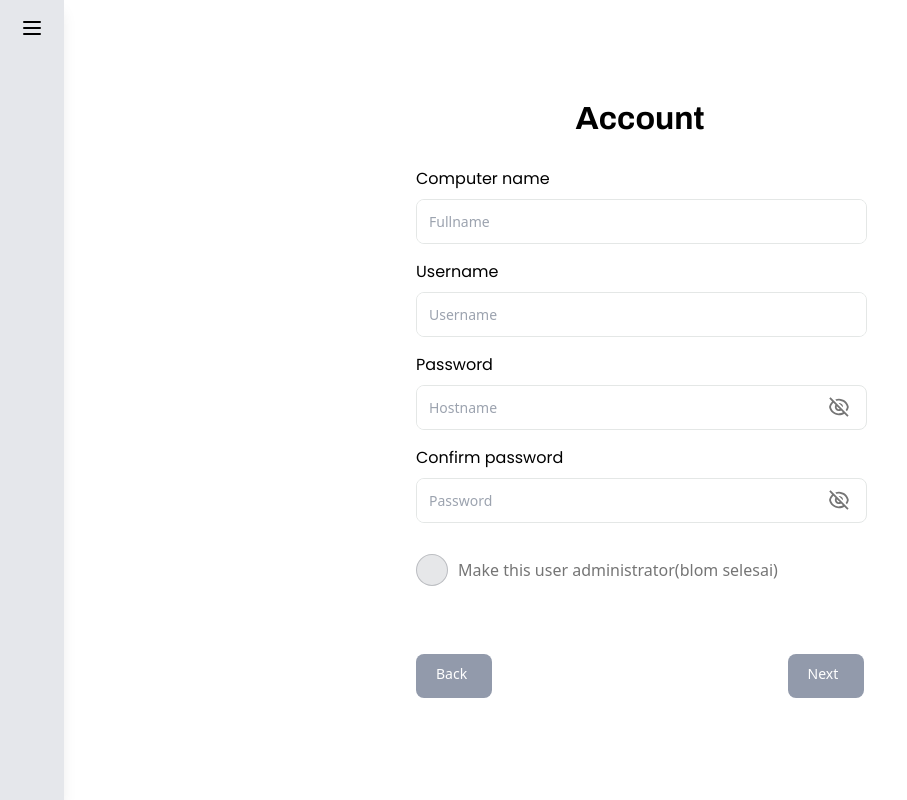
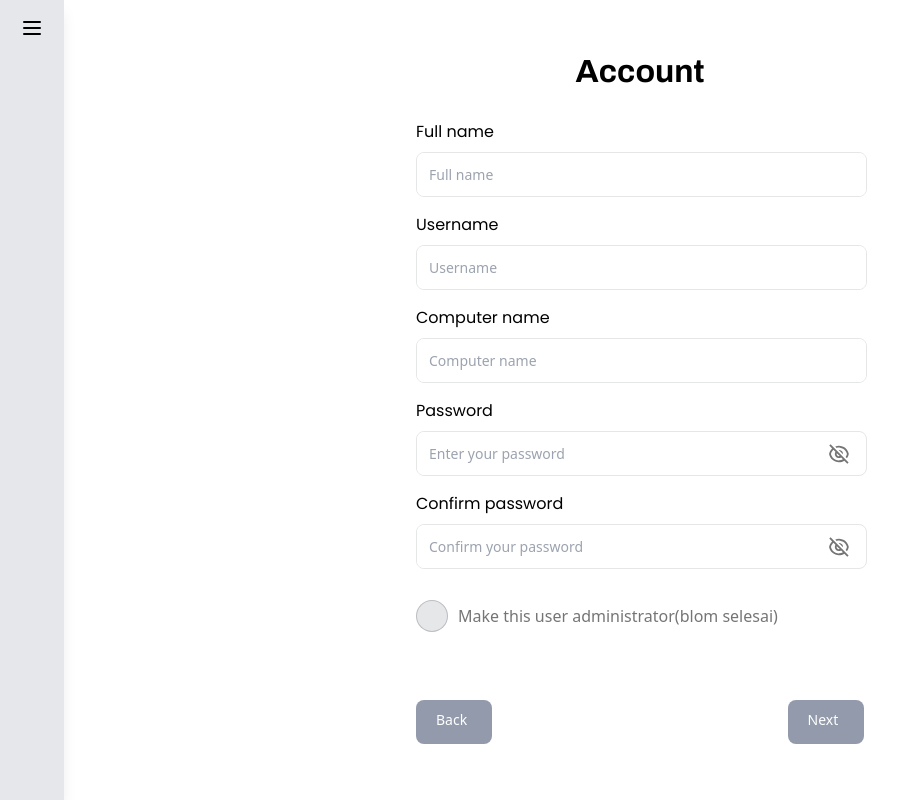
Before and after one commit to tealinuxos/tealinux-installer, a SvelteKit app: page /installation/account in a window 1280 px wide. Shown: the whole page, without its empty margins (0-907 px from the left). Built offline with nearby package versions, Linux system fonts and the light colour scheme.

Commit message:
Make changes directly to json file and adding full name form

```diff
--- a/src/routes/installation/account/+page.svelte
+++ b/src/routes/installation/account/+page.svelte
@@ -1,21 +1,20 @@
 <script>
 	import { onMount } from 'svelte';
 	import { json } from '../stores.js';
+    import { invoke } from '@tauri-apps/api/tauri';
 	import Sidebar from '$lib/components/Sidebar.svelte';
 
 	let fullname, username, hostname, password, confirmPassword;
 	let passwordsMatch = false;
 
-	const handleSetAccount = () => {
+	const handleSetAccount = async () => {
 		if (password !== confirmPassword) {
 			passwordsMatch = false;
 			return;
 		}
 		passwordsMatch = true;
-		json.account.fullname = fullname;
-		json.account.username = username;
-		json.account.hostname = hostname;
-		json.account.password = password;
+
+        await invoke('blueprint_set_account', { fullname, username, hostname, password });
 	};
 
 	$: if (password && confirmPassword && password === confirmPassword) {
@@ -31,15 +30,15 @@
 		<h1 class="text-center mb-6 font-archivo text-[32px] font-bold">Account</h1>
 
 		<div class="max-w-md mx-auto mb-4">
-			<h2 class="font-poppin text-left mb-2 font-medium">Computer name</h2>
+			<h2 class="font-poppin text-left mb-2 font-medium">Full name</h2>
 			<div
 				class="relative flex items-center w-[451px] h-[45px] rounded-lg bg-white overflow-hidden border border-greyBorder"
 			>
 				<input
 					class="peer h-full w-full outline-none text-sm text-gray-700 pr-2 pl-[12px]"
 					type="text"
-					bind:value={hostname}
-					placeholder="Fullname"
+					bind:value={fullname}
+					placeholder="Full name"
 				/>
 			</div>
 		</div>
@@ -59,15 +58,29 @@
 		</div>
 
 		<div class="max-w-md mx-auto mb-4">
+			<h2 class="font-poppin text-left mb-2 font-medium">Computer name</h2>
+			<div
+				class="relative flex items-center w-[451px] h-[45px] rounded-lg bg-white overflow-hidden border border-greyBorder"
+			>
+				<input
+					class="peer h-full w-full outline-none text-sm text-gray-700 pr-2 pl-[12px]"
+					type="text"
+					bind:value={hostname}
+					placeholder="Computer name"
+				/>
+			</div>
+		</div>
+
+		<div class="max-w-md mx-auto mb-4">
 			<h2 class="font-poppin text-left mb-2 font-medium">Password</h2>
 			<div
 				class="relative flex items-center w-[451px] h-[45px] rounded-lg bg-white overflow-hidden border border-greyBorder"
 			>
 				<input
 					class="peer h-full w-full outline-none text-[14px] text-gray-700 pr-2 pl-[12px]"
-					type="text"
+					type="password"
 					bind:value={password}
-					placeholder="Hostname"
+					placeholder="Enter your password"
 				/>
 				<svg
 					class="mr-[16px]"
@@ -107,7 +120,7 @@
 					class="peer h-full w-full outline-none text-[14px] text-gray-700 pr-2 pl-[12px]"
 					type="password"
 					bind:value={confirmPassword}
-					placeholder="Password"
+					placeholder="Confirm your password"
 				/>
 				<svg
 					class="mr-[16px]"
```
